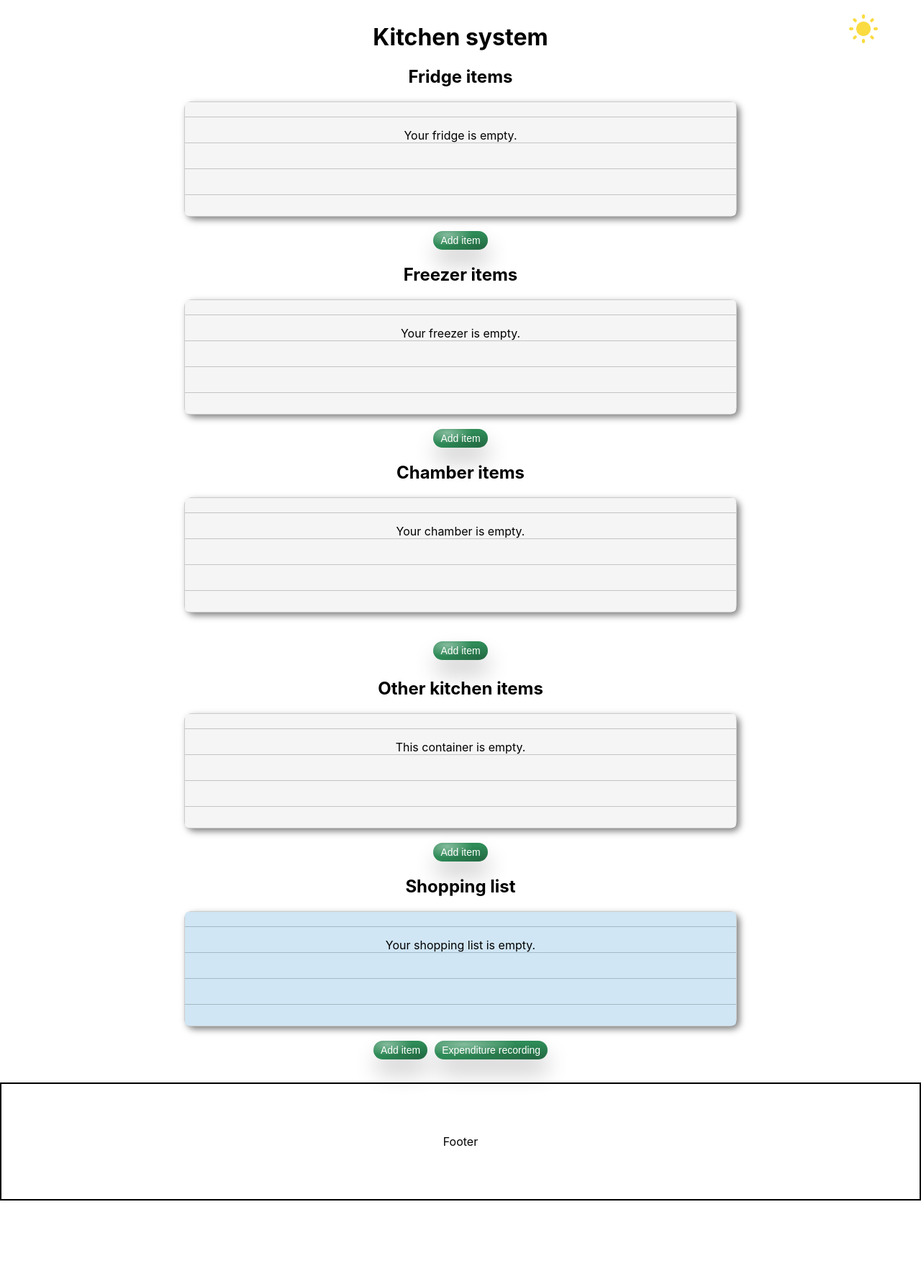
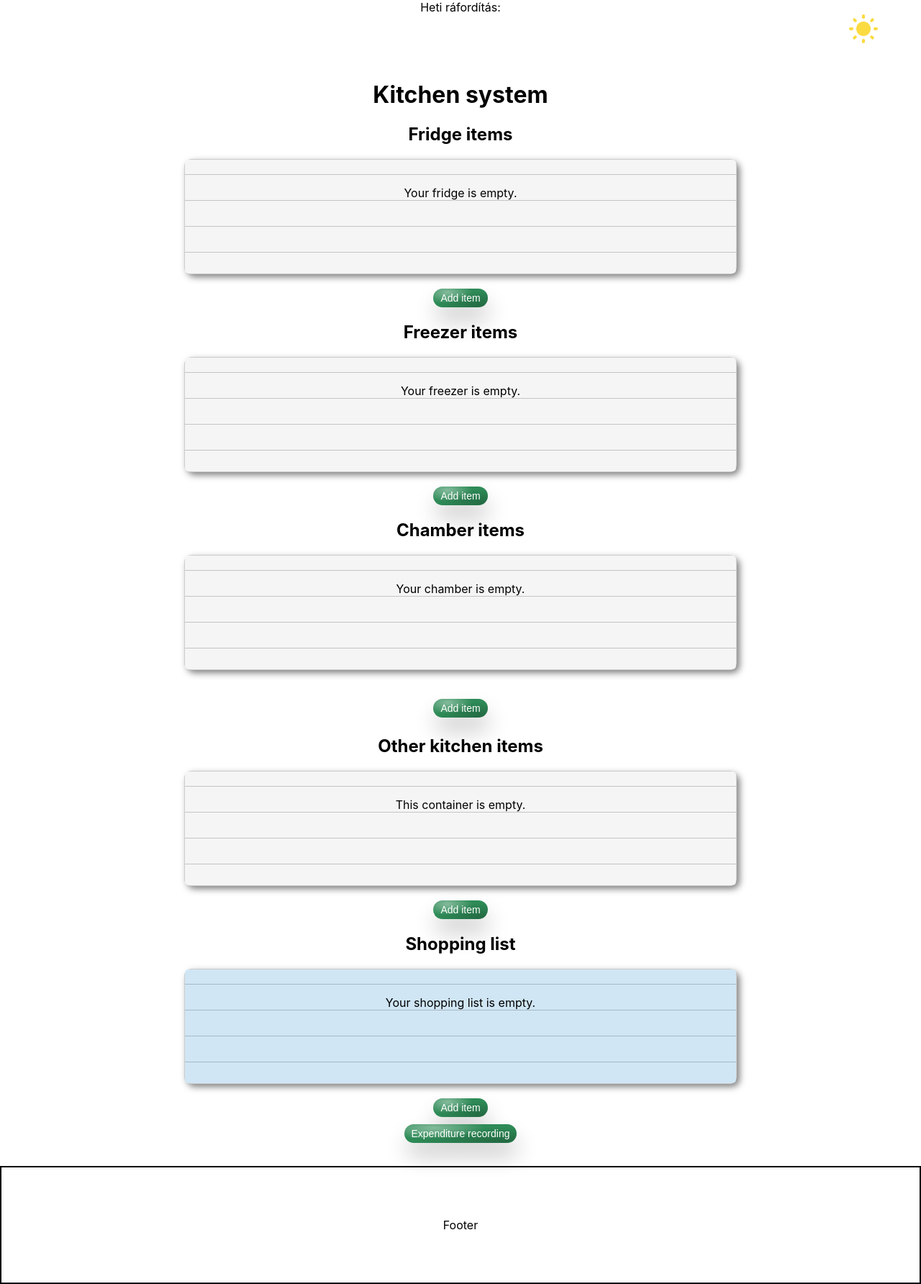
Before and after one commit to LaszloF5/kitchen-system, a React (Create React App) app: page / in a window 1280 px wide. Shown: the whole page at 72% size. Before the commit the page ends 1668 px from the top, so only its background shows below. Built offline with nearby package versions, Linux system fonts and the light colour scheme.

Commit message:
Weekly expenditure render.

```diff
--- a/src/App.css
+++ b/src/App.css
@@ -1,5 +1,11 @@
 .App {
     text-align: center;
+}
+
+.header {
+    height: 10vh;
+    /* background-color: black;
+    color: whitesmoke; */
 }
 
 h1 {
--- a/src/App.js
+++ b/src/App.js
@@ -13,6 +13,7 @@ export default function App() {
   const [chamberItems, setChamberItems] = useState([]);
   const [otherItems, setOtherItems] = useState([]);
   const [shoppingListItems, setShoppingListItems] = useState([]);
+  const [yourAmount, setYourAmount] = useState([]);
 
   const [isDarkMode, setIsDarkMode] = useState(false);
 
@@ -35,7 +36,6 @@ export default function App() {
 
   const [toTheShoppingList, setToTheShoppingList] = useState([]);
   const addToShoppingList = (item) => {
-    console.log(item.name, item.quantity);
     setToTheShoppingList([...toTheShoppingList, item]);
   };
   const clearTransferredData = () => {
@@ -83,6 +83,14 @@ export default function App() {
 
   return (
     <div className={`${isDarkMode ? 'getDark' : 'getLight'} App`}>
+        <header className="header">Heti ráfordítás:
+    {yourAmount.length > 0 && (
+    <span>
+      {yourAmount[yourAmount.length - 1].amount} HUF
+    </span>
+  )}
+</header>
+
       <h1>Kitchen system</h1>
       {isDarkMode ? <img className="white-filter" src={process.env.PUBLIC_URL + 'dark-mode.png'} alt="Dark mode" role="button" tabIndex='0' onClick={toggleDarkMode}/> : <img src={process.env.PUBLIC_URL + 'light-mode.png'} alt="Light mode" role="button" tabIndex='0' onClick={toggleDarkMode}/>}
 
@@ -123,6 +131,8 @@ export default function App() {
         addToOthers={addToOthers}
         dataFromFridge={toTheShoppingList}
         clearTransferredData={clearTransferredData}
+        expenditure={yourAmount}
+        setExpenditure={setYourAmount}
       />
       <footer className="footer">Footer</footer>
     </div>
--- a/src/Components/ShoppingList.css
+++ b/src/Components/ShoppingList.css
@@ -12,6 +12,11 @@ li {
   color: black;
 }
 
+.center {
+  display: block;
+  margin: 10px auto;
+}
+
 /*Unique shoppingList form*/
 
 .amount-form {
@@ -21,19 +26,17 @@ li {
   margin: 10px auto;
   flex-direction: column;
   align-items: center;
-  justify-content: space-around;
+  justify-content: space-evenly;
   border: 1px solid black;
   border-radius: 5px;
 }
 
 .amount-form_input {
-  margin: 4px;
   padding: 2px;
 }
 
 .visibleAmountForm {
   display: flex;
-  justify-content: center;
 }
 
 .hiddenAmountForm {
--- a/src/Components/ShoppingList.jsx
+++ b/src/Components/ShoppingList.jsx
@@ -11,6 +11,8 @@ export default function ShoppingList({
   addToOthers,
   dataFromFridge,
   clearTransferredData,
+  expenditure,
+  setExpenditure
 }) {
   // Input values
 
@@ -19,7 +21,6 @@ export default function ShoppingList({
   const [modifyQuantity, setModifyQuantity] = useState("");
   const [updateIndex, setUpdateIndex] = useState(null);
   const [newIndex, setNewIndex] = useState(null);
-  const [expenditure, setExpenditure] = useState([]);
 
   // Visible amount form
 
@@ -269,10 +270,10 @@ export default function ShoppingList({
           ))
         )}
       </ul>
-      <button className="btn btn-others" onClick={handleVisibleAdd}>
+      <button className="btn btn-others center" onClick={handleVisibleAdd}>
         {isTextS}
       </button>
-      <button className="btn btn-others" onClick={handleVisibleAmount}>{isTextAmount}</button>
+      <button className="btn btn-others center" onClick={handleVisibleAmount}>{isTextAmount}</button>
       <form className={`amount-form ${isVisibleAmount ? 'visibleAmountForm' : 'hiddenAmountForm'}`} onSubmit={addExpenditure}>
         <input
           className="amount-form_input"
```
